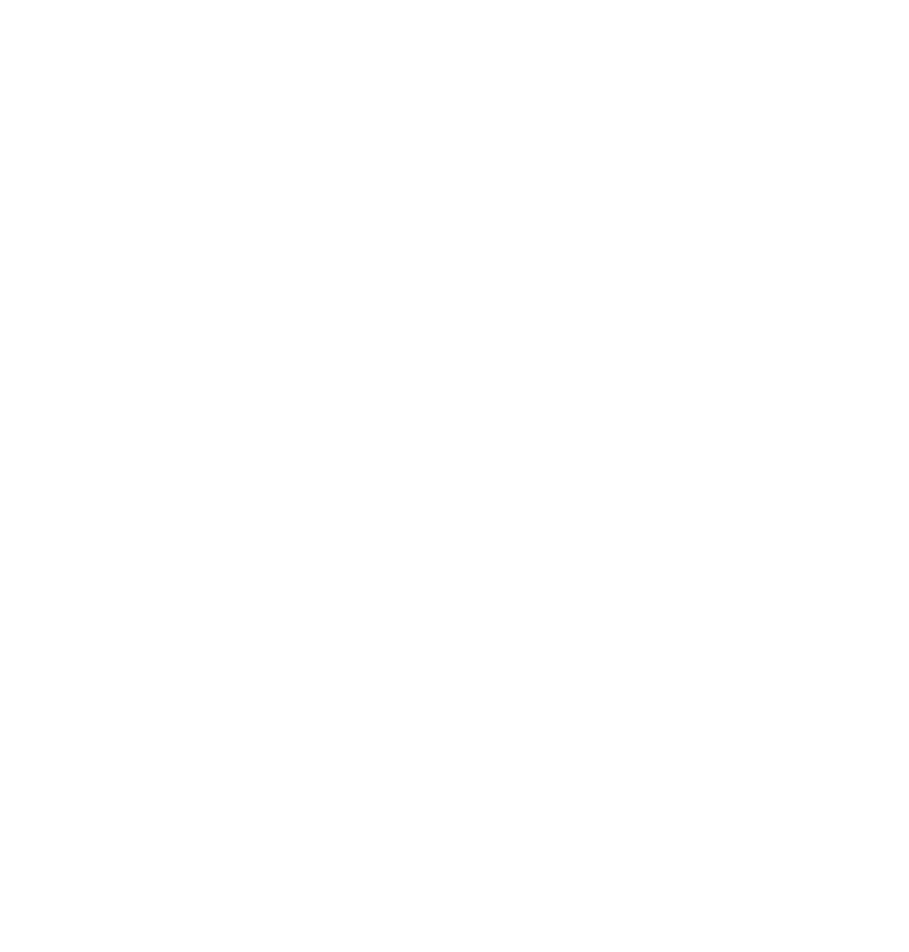
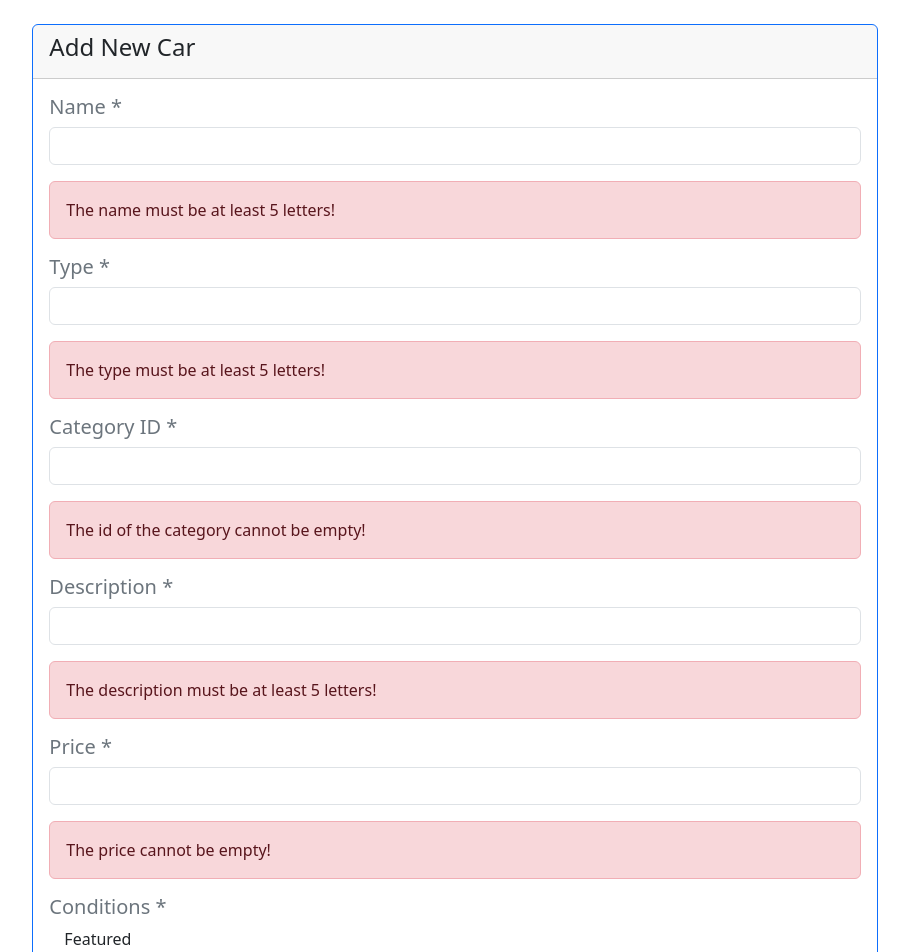
Before and after one commit to Sedina02/car-webshop, an Angular app: page /AddNewCar in a window 1280 px wide. Shown: the part 80-1032 px from the top of the page, without its empty margins (185-1094 px from the left). Before the commit the page ends 800 px from the top, so only its background shows below. Built offline with nearby package versions, Linux system fonts and the light colour scheme.

Commit message:
forms, contact us page

```diff
--- a/src/app/app-routing.module.ts
+++ b/src/app/app-routing.module.ts
@@ -5,6 +5,7 @@ import { CarsComponent } from './page/cars/cars.component';
 import { CategoryComponent } from './page/category/category.component';
 import { ConnectComponent } from './page/connect/connect.component';
 import { NewCarComponent } from './page/new-car/new-car.component';
+import { NewCategoryComponent } from './page/new-category/new-category.component';
 
 const routes: Routes = [
   {
@@ -27,6 +28,10 @@ const routes: Routes = [
     path: 'AddNewCar',
     component: NewCarComponent,
   },
+  {
+    path: 'AddNewCategory',
+    component: NewCategoryComponent,
+  },
 ];
 
 @NgModule({
--- a/src/app/app.module.ts
+++ b/src/app/app.module.ts
@@ -11,6 +11,7 @@ import { FormsModule } from '@angular/forms';
 import { CommonModule } from '@angular/common';
 import { ConnectComponent } from './page/connect/connect.component';
 import { NewCarComponent } from './page/new-car/new-car.component';
+import { NewCategoryComponent } from './page/new-category/new-category.component';
 
 @NgModule({
   declarations: [
@@ -20,6 +21,7 @@ import { NewCarComponent } from './page/new-car/new-car.component';
     CategoryComponent,
     ConnectComponent,
     NewCarComponent,
+    NewCategoryComponent,
 
   ],
   imports: [
--- a/src/app/page/cars/cars.component.html
+++ b/src/app/page/cars/cars.component.html
@@ -14,7 +14,7 @@
 </nav>
 <div class="d-flex justify-content-center py-5">
   <button type="button" class="btn btn-primary col-10" routerLink="/AddNewCar">
-    Add new item
+    Add new Car
   </button>
 
 </div>
--- a/src/app/page/category/category.component.html
+++ b/src/app/page/category/category.component.html
@@ -12,4 +12,9 @@
     </div>
   </div>
 </nav>
-<p>category works!</p>
+<div class="d-flex justify-content-center py-5">
+  <button type="button" class="btn btn-primary col-10" routerLink="/AddNewCategory">
+    Add new Category
+  </button>
+
+</div>
--- a/src/app/page/connect/connect.component.html
+++ b/src/app/page/connect/connect.component.html
@@ -19,16 +19,36 @@
     <aside class="col-md-5 py-5">
       <div class="container">
         <h1 class="d-flex align-items-center mb-3">
-          <span class="h3 text-muted">Your cart</span>
+          <span class="h3 text-muted">Visit Us</span>
         </h1>
+        <div class="mapouter">
+          <div class="gmap_canvas"><iframe width="461" height="384" id="gmap_canvas"
+              src="https://maps.google.com/maps?q=16%20CR356,%20Bettendorf,%20Diekirch&t=&z=13&ie=UTF8&iwloc=&output=embed"
+              frameborder="0" scrolling="no" marginheight="0" marginwidth="0"></iframe><a
+              href="https://123movies-to.org"></a><br>
+            <style>
+              .mapouter {
+                position: relative;
+                text-align: right;
+                height: 384px;
+                width: 461px;
+              }
+            </style><a href="https://www.embedgooglemap.net"></a>
+            <style>
+              .gmap_canvas {
+                overflow: hidden;
+                background: none !important;
+                height: 384px;
+                width: 461px;
+              }
+            </style>
+          </div>
+        </div>
       </div>
     </aside>
     <section class="col-md-5 p-5">
       <div class="conatiner ">
-        <h1 class="h4 mb-3">
-          <i class="fa-solid fa-phone"></i>
-          Service Introduction
-        </h1>
+        <h1 class="h4 mb-3"> 📞 Service Introduction </h1>
         <p class="pt-4">
           Monday - Thursday : 8 AM - 4 PM
         </p>
@@ -36,20 +56,16 @@
           Friday: 8 AM - 2 PM
         </p>
         <hr />
-        <h1 class="h4 mb-3">Service Introduction</h1>
+        <h1 class="h4 mb-3"> 🗳 Fax</h1>
         <p class="pt-4">
-          Monday - Thursday : 8 AM - 4 PM
+          123 - 456 - 7891
         </p>
+        <hr />
+        <h1 class="h4 mb-3"> 📧 Email</h1>
+        <p class="pt-4">
+          info@pandacars.com
+        </p>
+        <hr />
       </div>
     </section>
   </div>
-
-
-  <div class="row">
-    <div class="col-md-5 ">
-      <p></p>
-    </div>
-    <div class="col-md-4">
-      <p></p>
-    </div>
-  </div>
--- a/src/app/page/new-car/new-car.component.html
+++ b/src/app/page/new-car/new-car.component.html
@@ -1,16 +1,99 @@
 <nav class="navbar navbar-expand-lg navbar-dark bg-dark sticky-top">
   <a class="navbar-brand" href="#">Navbar</a>
-  <button class="navbar-toggler" type="button" data-toggle="collapse" data-target="#navbarNavAltMarkup" aria-controls="navbarNavAltMarkup" aria-expanded="false" aria-label="Toggle navigation">
+  <button class="navbar-toggler" type="button" data-toggle="collapse" data-target="#navbarNavAltMarkup"
+    aria-controls="navbarNavAltMarkup" aria-expanded="false" aria-label="Toggle navigation">
     <span class="navbar-toggler-icon"></span>
   </button>
   <div class="collapse navbar-collapse" id="navbarNavAltMarkup">
     <div class="navbar-nav">
       <a class="nav-link active" routerLink="/">Home <span class="sr-only">(current)</span></a>
-    <a class="nav-link" routerLink="/Cars">Cars</a>
-    <a class="nav-link" routerLink="/Categories">Categories</a>
-    <a class="nav-link" routerLink="/ConnectUs">Connect Us</a>
+      <a class="nav-link" routerLink="/Cars">Cars</a>
+      <a class="nav-link" routerLink="/Categories">Categories</a>
+      <a class="nav-link" routerLink="/ConnectUs">Connect Us</a>
     </div>
   </div>
 </nav>
 
-<p>new-car works!</p>
+<div class="row d-flex justify-content-center py-5">
+  <div class="col-md-8">
+    <div class="card border-primary">
+      <div class="card-header">
+        <h4 class="card-title">Add New Car</h4>
+      </div>
+      <div class="card-body">
+        <form #carForm="ngForm">
+          <input type="hidden" name="id">
+          <h3 class="h5 text-secondary">Name *</h3>
+          <div class="row">
+            <div class="col-md-12">
+              <div class="form-group">
+                <input type="text" class="form-control" name="name" required pattern="^[a-űA-Ű \-]{5,20}$">
+              </div>
+              <div [hidden]="carForm.controls['name']?.valid" class="alert alert-danger" role="alert">
+                The name must be at least 5 letters!
+              </div>
+            </div>
+          </div>
+
+          <h3 class="h5 text-secondary">Type *</h3>
+          <div class="row">
+            <div class="col-md-12">
+              <div class="form-group">
+                <input type="text" class="form-control" name="type" required pattern="^[a-űA-Ű\d \-]{5,20}$">
+              </div>
+              <div [hidden]="carForm.controls['type']?.valid" class="alert alert-danger" role="alert">
+                The type must be at least 5 letters!
+              </div>
+            </div>
+          </div>
+
+          <h3 class="h5 text-secondary">Category ID *</h3>
+          <div class="row">
+            <div class="col-md-12">
+              <div class="form-group">
+                <input type="number" class="form-control" name="catID" required pattern="^[0-9]{1,5}$">
+              </div>
+              <div [hidden]="carForm.controls['catID']?.valid" class="alert alert-danger" role="alert">
+                The id of the category cannot be empty!
+              </div>
+            </div>
+          </div>
+
+          <h3 class="h5 text-secondary">Description *</h3>
+          <div class="row">
+            <div class="col-md-12">
+              <div class="form-group">
+                <input type="text" class="form-control" name="description" required pattern="^[a-űA-Ű ]{5,100}$">
+              </div>
+              <div [hidden]="carForm.controls['description']?.valid" class="alert alert-danger" role="alert">
+                The description must be at least 5 letters!
+              </div>
+            </div>
+          </div>
+
+          <h3 class="h5 text-secondary">Price *</h3>
+          <div class="row">
+            <div class="col-md-12">
+              <div class="form-group">
+                <input type="number" class="form-control" name="price" required pattern="^[0-9]{1,5}$">
+              </div>
+              <div [hidden]="carForm.controls['price']?.valid" class="alert alert-danger" role="alert">
+                The price cannot be empty!
+              </div>
+            </div>
+          </div>
+
+          <h3 class="h5 text-secondary">Conditions *</h3>
+          <div class="form-group col-6">
+            <label for="featured" class="bmd-label-floating">Featured</label>
+            <input class="form-control" type="checkbox" name="featured" id="featured">
+          </div>
+
+          <button [disabled]="carForm.invalid" type="submit" class="btn btn-primary pull-right">
+            Create Product
+          </button>
+          <div class="clearfix"></div>
+        </form>
+      </div>
+    </div>
+  </div>
--- /dev/null
+++ b/src/app/page/new-category/new-category.component.html
@@ -0,0 +1,59 @@
+<nav class="navbar navbar-expand-lg navbar-dark bg-dark sticky-top">
+  <a class="navbar-brand" href="#">Navbar</a>
+  <button class="navbar-toggler" type="button" data-toggle="collapse" data-target="#navbarNavAltMarkup"
+    aria-controls="navbarNavAltMarkup" aria-expanded="false" aria-label="Toggle navigation">
+    <span class="navbar-toggler-icon"></span>
+  </button>
+  <div class="collapse navbar-collapse" id="navbarNavAltMarkup">
+    <div class="navbar-nav">
+      <a class="nav-link active" routerLink="/">Home <span class="sr-only">(current)</span></a>
+      <a class="nav-link" routerLink="/Cars">Cars</a>
+      <a class="nav-link" routerLink="/Categories">Categories</a>
+      <a class="nav-link" routerLink="/ConnectUs">Connect Us</a>
+    </div>
+  </div>
+</nav>
+
+<div class="row d-flex justify-content-center py-5">
+  <div class="col-md-8">
+    <div class="card border-primary">
+      <div class="card-header">
+        <h4 class="card-title">Add New Category</h4>
+      </div>
+      <div class="card-body">
+        <form #categoryForm="ngForm">
+          <input type="hidden" name="id">
+
+          <div class="row">
+            <div class="col-md-12">
+              <div class="form-group">
+                <label class="bmd-label-floating h5 text-secondary">Name *</label>
+                <input type="text" class="form-control" name="name" required
+                  pattern="^[a-űA-Ű]{5,20}$">
+              </div>
+              <div [hidden]="categoryForm.controls['name']?.valid" class="alert alert-danger" role="alert">
+                The name must be at least 5 letters!
+              </div>
+            </div>
+          </div>
+
+          <div class="row">
+            <div class="col-md-12">
+              <div class="form-group">
+                <label class="bmd-label-floating h5 text-secondary">Description *</label>
+                <input type="text" class="form-control" name="description" required
+                  pattern="^[a-űA-Ű ]{5,30}$">
+              </div>
+              <div [hidden]="categoryForm.controls['description']?.valid" class="alert alert-danger" role="alert">
+                The description must be at least 5 letters!
+              </div>
+            </div>
+          </div>
+          <button [disabled]="categoryForm.invalid" type="submit" class="btn btn-primary pull-right">
+            Create Category
+          </button>
+          <div class="clearfix"></div>
+        </form>
+      </div>
+    </div>
+  </div>
--- /dev/null
+++ b/src/app/page/new-category/new-category.component.ts
@@ -0,0 +1,15 @@
+import { Component, OnInit } from '@angular/core';
+
+@Component({
+  selector: 'app-new-category',
+  templateUrl: './new-category.component.html',
+  styleUrls: ['./new-category.component.scss']
+})
+export class NewCategoryComponent implements OnInit {
+
+  constructor() { }
+
+  ngOnInit(): void {
+  }
+
+}
```
Also changed, not shown: src/app/page/new-category/new-category.component.scss (added), 1 other file (tests, documents, lock files or other folders).
